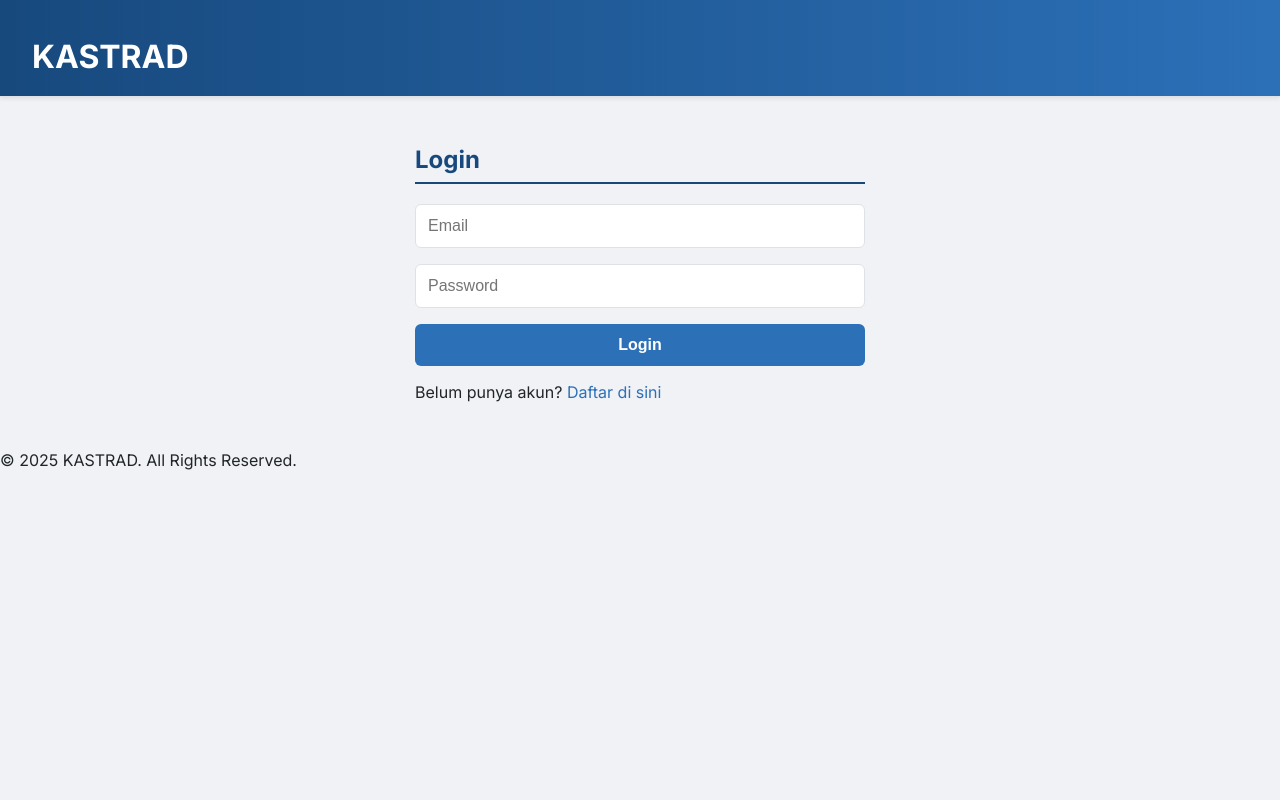
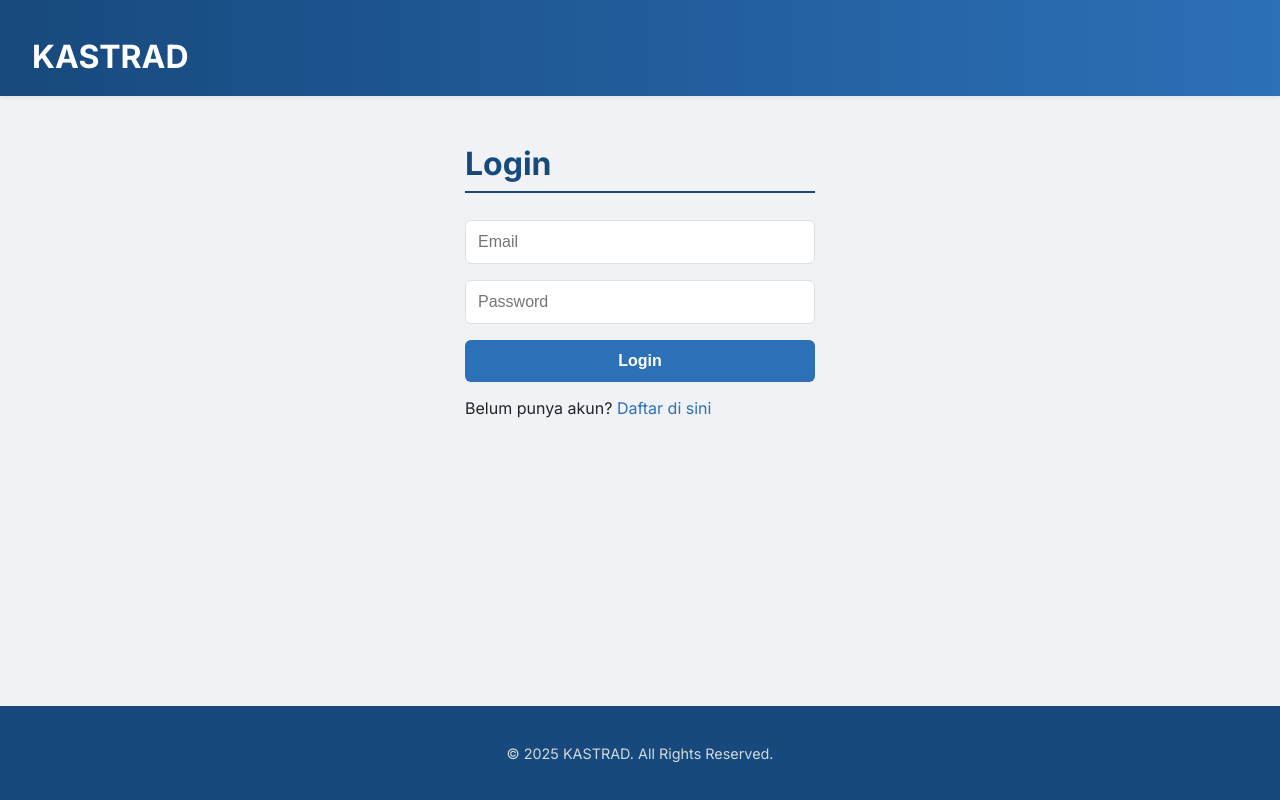
Before and after one commit to MdeAdt/aspirasi-kastrad-github, a website: page frontend/login.html in a window 1280 px wide. Drawn offline with Linux system fonts and the light colour scheme.

Commit message:
setting footer dan form

```diff
--- a/frontend/css/style.css
+++ b/frontend/css/style.css
@@ -2,23 +2,14 @@
 
 :root {
     --primary-blue: #17497D;
-    /* Darker blue from the header */
     --secondary-blue: #2C70B8;
-    /* Lighter blue accents */
     --background-light: #F0F2F5;
-    /* Light grey background */
     --surface-light: #FFFFFF;
-    /* White surfaces */
     --text-dark: #212529;
     --text-muted: #6C757D;
     --border-color-light: #DEE2E6;
     --shadow-sm: 0 0.125rem 0.25rem rgba(0, 0, 0, 0.075);
     --danger-red: #DC3545;
-    /* For delete button */
-    --success-green: #28A745;
-    /* Could be used for 'Diterima' status */
-    --warning-yellow: #FFC107;
-    /* Could be used for 'Diproses' status */
 }
 
 body {
@@ -26,6 +17,10 @@ body {
     margin: 0;
     background-color: var(--background-light);
     color: var(--text-dark);
+    /* Untuk Sticky Footer */
+    display: flex;
+    flex-direction: column;
+    min-height: 100vh;
 }
 
 a {
@@ -44,12 +39,10 @@ header {
     display: flex;
     justify-content: space-between;
     align-items: center;
-    border-bottom: 1px solid var(--border-color-light);
 }
 
 .header-title h1 {
     color: white;
-    /* White text on the dark blue header */
     margin-bottom: 0.25rem;
 }
 
@@ -60,22 +53,18 @@ header {
 .jargon {
     margin: 0;
     color: #D1DADE;
-    /* Light grey for the slogan */
 }
 
 nav a {
     font-weight: 600;
-    color: white;
-    /* White navigation links */
+    color: var(--primary-blue);
     margin: 0 0.5rem;
 }
 
 #logout-btn {
     background-color: transparent;
     color: white;
-    /* White logout button text */
     border: 1px solid white;
-    /* White border */
     padding: 0.5rem 1rem;
     border-radius: 6px;
     cursor: pointer;
@@ -87,15 +76,15 @@ nav a {
 
 #logout-btn:hover {
     background-color: white;
-    /* White background on hover */
     color: var(--primary-blue);
-    /* Dark blue text on hover */
 }
 
 main {
     max-width: 960px;
     margin: 3rem auto;
     padding: 0 1rem;
+    /* Untuk Sticky Footer */
+    flex-grow: 1;
 }
 
 section {
@@ -111,7 +100,6 @@ h2 {
     padding-bottom: 0.5rem;
     margin-top: 0;
     color: var(--primary-blue);
-    /* Keep the heading text blue */
 }
 
 #profile-kastrad .profile-content {
@@ -123,7 +111,6 @@ form {
     flex-direction: column;
     gap: 1rem;
 }
-
 
 .alasan-ditolak {
     margin-top: 0.75rem;
@@ -153,7 +140,6 @@ select:focus {
     outline: none;
     border-color: var(--secondary-blue);
     box-shadow: 0 0 0 0.25rem rgba(44, 112, 184, 0.25);
-    /* Slightly darker blue for focus */
 }
 
 button[type="submit"] {
@@ -164,14 +150,12 @@ button[type="submit"] {
     font-weight: 600;
     color: white;
     background-color: var(--secondary-blue);
-    /* Use the lighter blue for the submit button */
     cursor: pointer;
     transition: background-color 0.2s;
 }
 
 button[type="submit"]:hover {
     background-color: #215894;
-    /* Darker shade on hover */
 }
 
 .aspirations-list {
@@ -183,7 +167,6 @@ button[type="submit"]:hover {
     background-color: #fff;
     border: 1px solid var(--border-color-light);
     border-left: 5px solid var(--secondary-blue);
-    /* Keep the blue left border */
     padding: 1.5rem;
     border-radius: 8px;
     box-shadow: var(--shadow-sm);
@@ -192,7 +175,6 @@ button[type="submit"]:hover {
 .card h3 {
     margin-top: 0;
     color: var(--primary-blue);
-    /* Keep card title blue */
 }
 
 .card-footer {
@@ -226,7 +208,6 @@ td {
 
 th {
     background-color: #E9ECEF;
-    /* Light grey for table header */
     color: var(--text-dark);
 }
 
@@ -247,16 +228,18 @@ th {
 
 .update-btn {
     background-color: var(--secondary-blue);
-    /* Use secondary blue for update */
 }
 
 .delete-btn {
     background-color: var(--danger-red);
-    /* Keep red for delete */
 }
 
-.auth-container {
-    max-width: 450px;
+footer {
+    background-color: var(--primary-blue);
+    color: #D1DADE;
+    text-align: center;
+    padding: 1.5rem 1rem;
+    font-size: 0.9rem;
 }
 
 @media (max-width: 768px) {
@@ -280,14 +263,17 @@ th {
     nav a {
         margin: 0 0.75rem;
     }
+}
 
-    footer {
-        text-align: center;
-        padding: 2rem 1rem;
-        margin-top: 4rem;
-        /* Memberi jarak dari konten di atasnya */
-        color: var(--text-muted);
-        font-size: 0.9rem;
-        border-top: 1px solid var(--border-color-light);
-    }
+.auth-container {
+    width: 350px;
 }
+
+.auth-container h2 {
+    font-size: 2rem;
+}
+
+.auth-container form button {
+    width: 100%;
+    box-sizing: border-box;
+}
```
